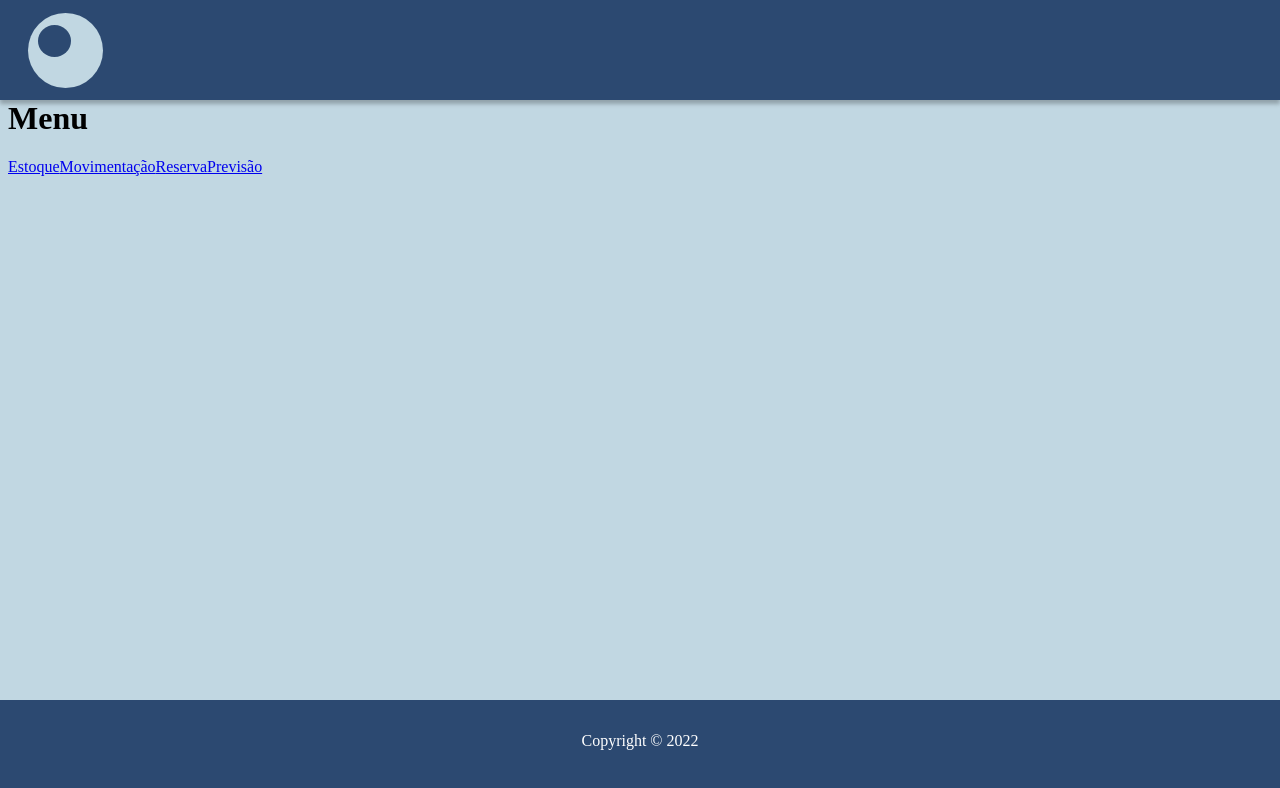
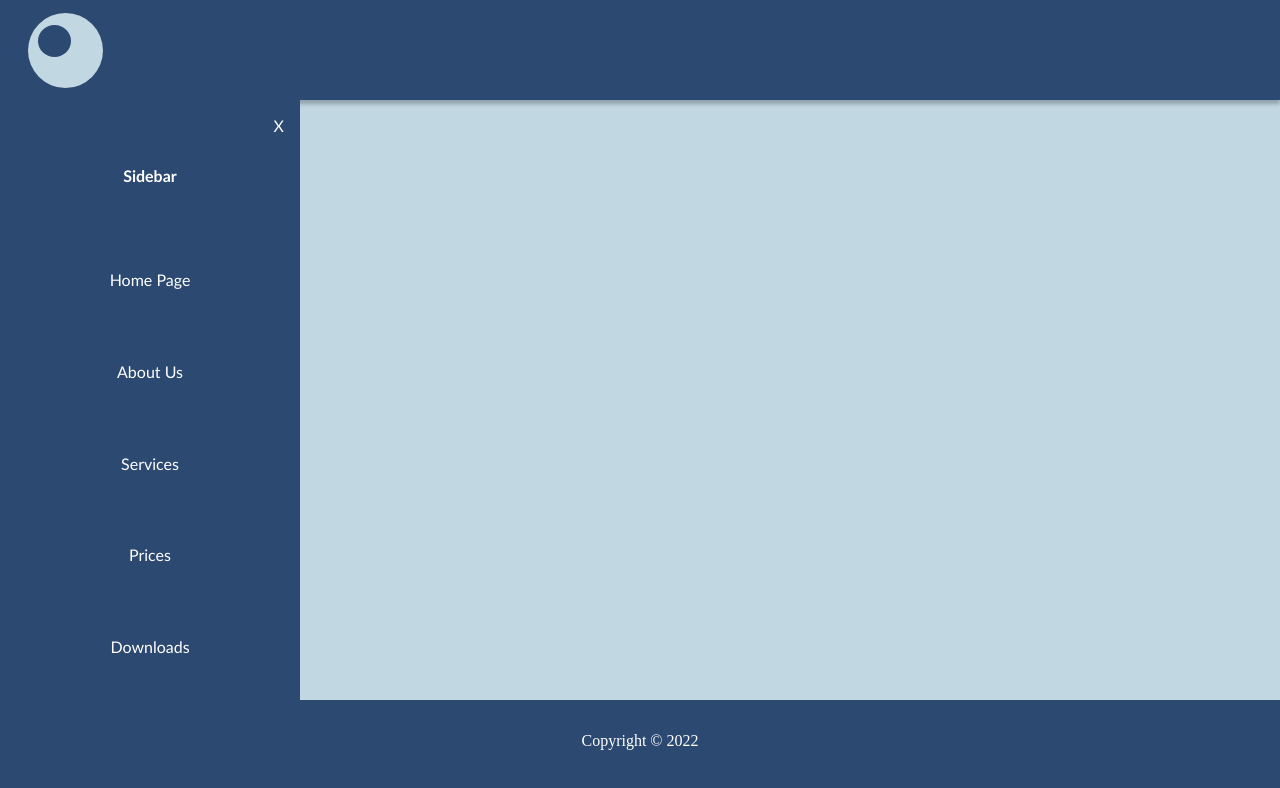
Before and after one commit to TCC-T-Academy/app-webstock, an Angular app: page / in a window 1280 px wide. Shown: the top 788 px of the page. Built offline with nearby package versions, Linux system fonts and the light colour scheme.

Commit message:
Sidenav model

```diff
--- a/src/app/app.component.css
+++ b/src/app/app.component.css
@@ -0,0 +1,45 @@
+* {
+    font-family: 'Gill Sans', 'Gill Sans MT', Calibri, 'Trebuchet MS', sans-serif;
+    box-sizing: border-box;
+    font-size: 16px;
+}
+
+.sidebar-opener {
+    cursor: pointer;
+}
+
+.sidebar-slider {
+    position: fixed;
+    top: 100px;
+    left: 0;
+    bottom: 0;
+    background-color: #2C4971;
+    transform: translateX(-100%);
+    transition: ease-in-out 300ms transform;
+    width: 300px;
+}
+
+.sidebar-slider.sidebar-slide-in {
+    transform: translateX(0%);
+    transition: ease-in-out 600ms transform;
+}
+
+.sidebar-close {
+    position: fixed;
+    top: 0;
+    right: 0;
+    color: white;
+    cursor: pointer;
+    padding: 16px;
+}
+
+.sidebar-content {
+    display: flex;
+    align-items: center;
+    justify-content: space-around;
+    flex-direction: column;
+    color: white;
+    font-size: 16px;
+    padding: 16px;
+    height: 100%;
+}
--- a/src/app/app.component.html
+++ b/src/app/app.component.html
@@ -1,5 +1,5 @@
 
-<h1>Menu</h1>
+<!-- <h1>Menu</h1>
 <nav>
     <a routerLink="estoque">Estoque</a>
     <a routerLink="movimentacoes">Movimentação</a>
@@ -9,4 +9,25 @@
 </nav>
 <div>
     <router-outlet></router-outlet>
+</div> -->
+<div class="sidebar-opener" (click)="sidebarShow = !sidebarShow">
+    Click me to open/close the sidebar
 </div>
+
+<div class="sidebar-slider" [class.sidebar-slide-in]="sidebarShow">
+  <div
+      class="sidebar-close"
+      (click)="sidebarShow = !sidebarShow"
+  >
+      X
+  </div>
+    <div class="sidebar-content">
+      <h2>Sidebar</h2>
+      <div>Home Page</div>
+      <div>About Us</div>
+      <div>Services</div>
+      <div>Prices</div>
+      <div>Downloads</div>
+      <div>Contact Us</div>
+    </div>
+</div>
--- a/src/app/app.component.ts
+++ b/src/app/app.component.ts
@@ -1,4 +1,5 @@
 import { Component } from '@angular/core';
+
 
 @Component({
   selector: 'app-root',
@@ -6,8 +7,8 @@ import { Component } from '@angular/core';
   styleUrls: ['./app.component.css']
 })
 
-
 export class AppComponent {
   title = 'app-webstock';
 shouldRun: any;
+public sidebarShow: boolean = true;
 }
```
Also changed, not shown: src/app/app.module.ts (+9 -3 lines).
